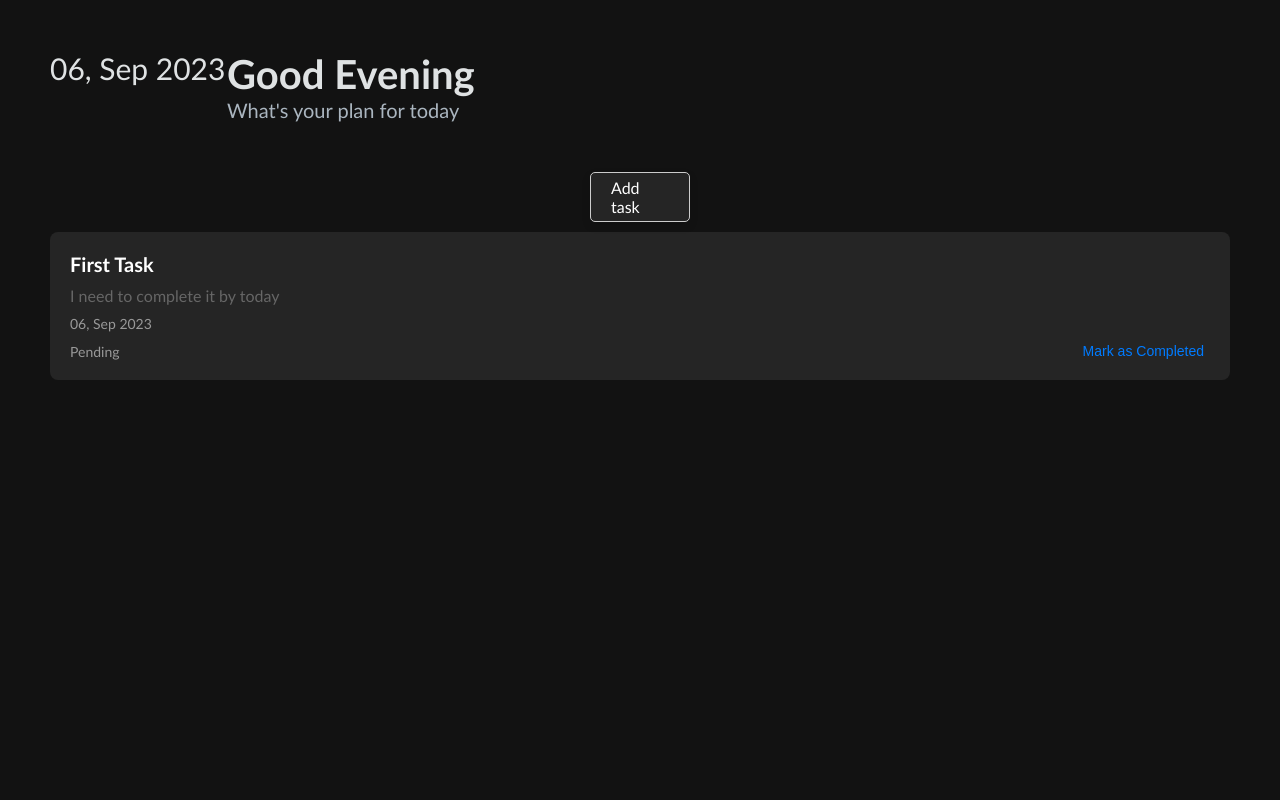
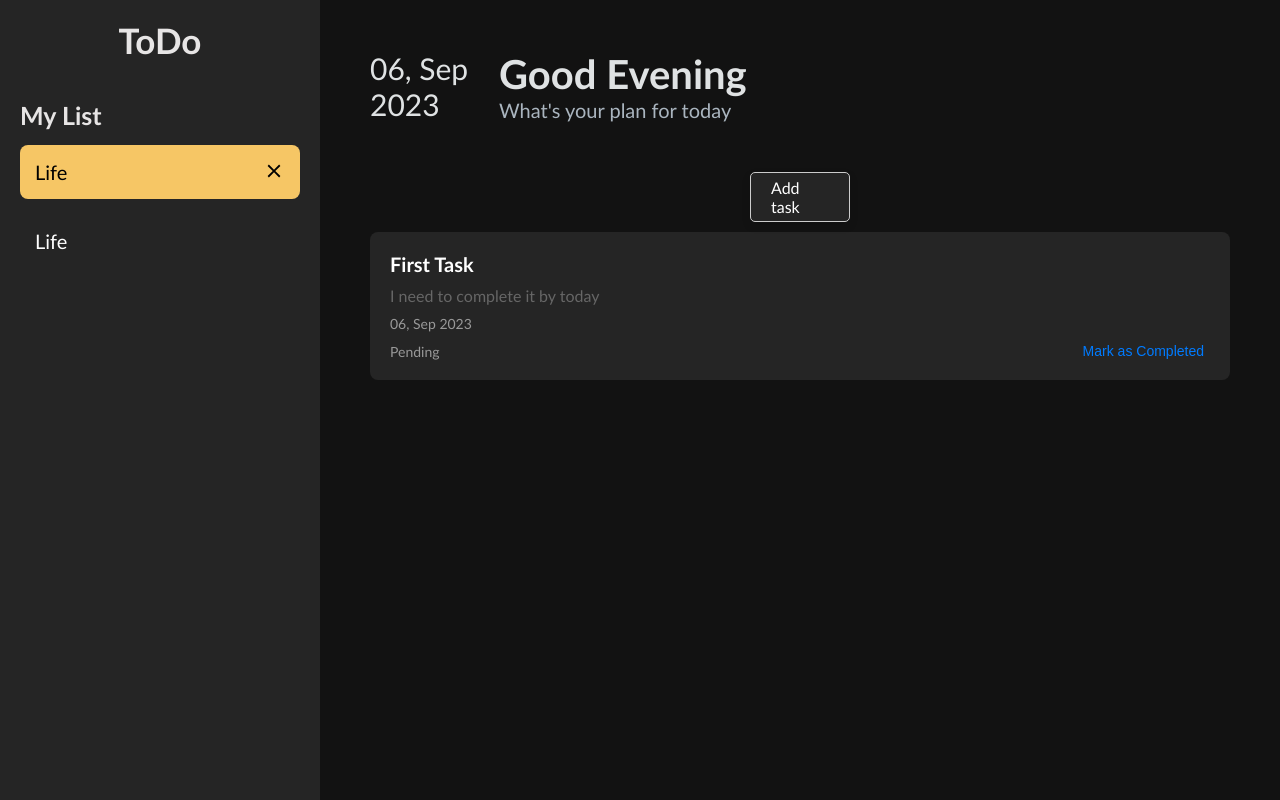
Before and after one commit to anurag-maurya-76/todo-app, a React (Create React App) app: page /dashboard in a window 1280 px wide. Built offline with nearby package versions, Linux system fonts and the light colour scheme.

Commit message:
Initialize task list

```diff
--- /dev/null
+++ b/src/components/TaskMap/TaskMap.module.scss
@@ -0,0 +1,45 @@
+.taskMap {
+   background-color: #252525;
+
+   &__title {
+      height: 80px;
+      display: flex;
+      justify-content: center;
+      align-items: center;
+      color: #E7E5E5;
+      font-size: 35px;
+      font-weight: bold;
+   }
+
+   &__list {
+      margin: 20px;
+      display: flex;
+      flex-direction: column;
+      row-gap: 15px;
+
+      &__title {
+
+         color: #E7E5E5;
+         font-size: 25px;
+         font-weight: bold;
+      }
+
+      &__selected {
+         font-size: 20px;
+         display: flex;
+         justify-content: space-between;
+         background-color: #F6C665;
+         border-radius: 8px;
+         padding: 15px;
+      }
+
+      &__notSelected {
+         color: white;
+         font-size: 20px;
+         display: flex;
+         justify-content: space-between;
+         border-radius: 8px;
+         padding: 15px;
+      }
+   }
+}
--- /dev/null
+++ b/src/components/TaskMap/index.js
@@ -0,0 +1,33 @@
+import React, { useState } from "react";
+import styles from "./TaskMap.module.scss";
+import { IoMdClose } from "react-icons/io";
+
+const TaskMap = () => {
+  const [taskMap, setTaskMap] = useState([1, 2]);
+  return (
+    <div className={styles.taskMap}>
+      <div className={styles.taskMap__title}>ToDo</div>
+      <div className={styles.taskMap__list}>
+        <div className={styles.taskMap__list__title}>My List</div>
+        {taskMap.map((taskList, index) => {
+          console.log(taskList === 1);
+          return (
+            <div
+              className={`${
+                taskList === 1
+                  ? styles.taskMap__list__selected
+                  : styles.taskMap__list__notSelected
+              }`}
+              key={index}
+            >
+              Life
+              {taskList === 1 && <IoMdClose size={22} />}
+            </div>
+          );
+        })}
+      </div>
+    </div>
+  );
+};
+
+export default TaskMap;
--- a/src/screens/Dashboard/Dashboard.module.scss
+++ b/src/screens/Dashboard/Dashboard.module.scss
@@ -1,31 +1,7 @@
 .dashboard {
    width: 100%;
+   height: 100%;
    margin: 0 auto;
-
-   &__header {
-      display: flex;
-      justify-content: center;
-
-   }
-
-   &__expanded {
-      right: 0px;
-      left: 0px;
-      background: #8585855e;
-      top: 0px;
-      position: fixed;
-   }
-
-   &__collapsed {
-      position: relative;
-   }
-
-
-
-   &__taskList {
-      display: grid;
-      grid-template-columns: repeat(auto-fit, minmax(330px, 1fr));
-      grid-gap: 20px;
-   }
-
+   display: grid;
+   grid-template-columns: 25% 75%;
 }
--- a/src/screens/Dashboard/index.js
+++ b/src/screens/Dashboard/index.js
@@ -3,14 +3,12 @@ import styles from "./Dashboard.module.scss";
 import TaskCard from "../../reusable/TaskCard";
 import AddTask from "../../components/AddTask";
 import TaskList from "../../components/TaskList";
+import TaskMap from "../../components/TaskMap";
 
 const Dashboard = () => {
   return (
     <div className={styles.dashboard}>
-      {/* <div className={styles.dashboard__header}>
-        <AddTask />
-      </div> */}
-
+      <TaskMap />
       <TaskList />
     </div>
   );
```
